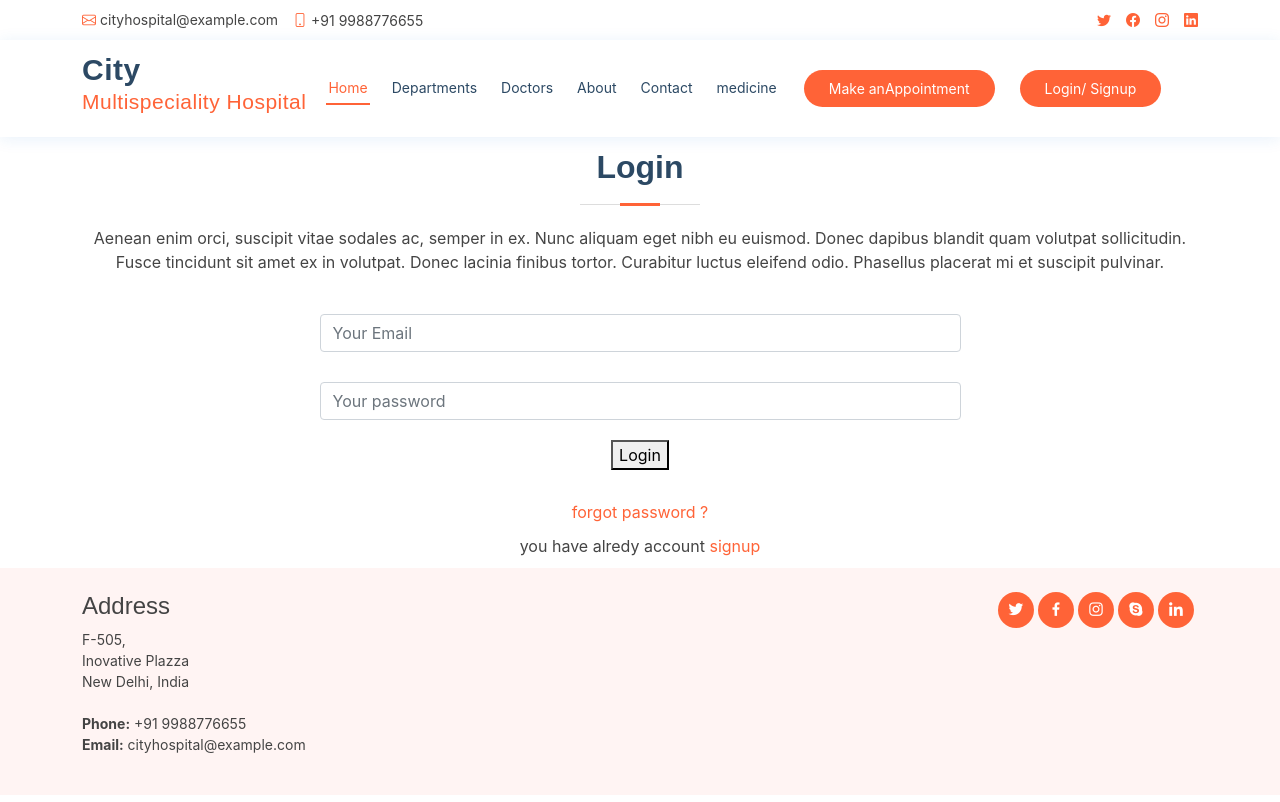
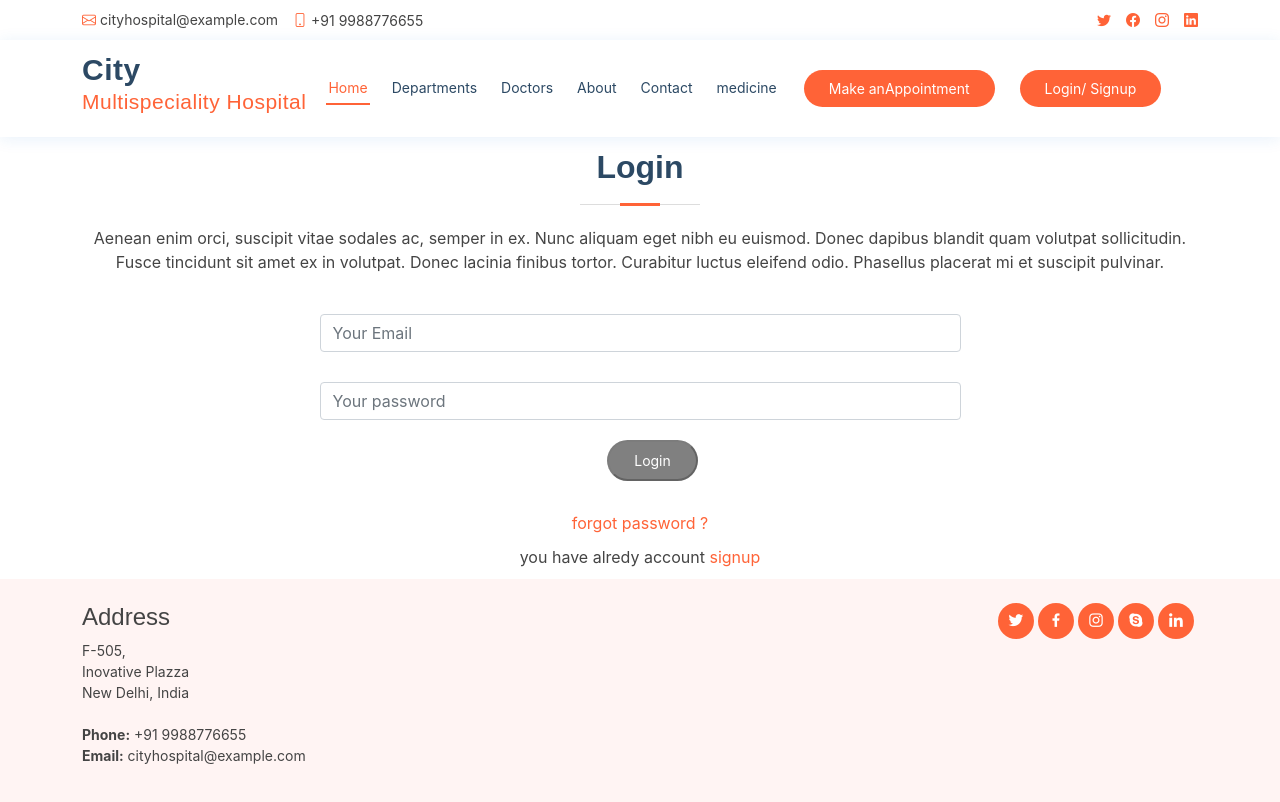
Before and after one commit to ketan2136/city-hospital, a React (Create React App) app: page /auth1 in a window 1280 px wide. Shown: the top 802 px of the page. Built offline with nearby package versions, Linux system fonts and the light colour scheme.

Commit message:
Custom button login style

```diff
--- a/package.json
+++ b/package.json
@@ -19,6 +19,7 @@
     "react-router-dom": "^6.14.1",
     "react-scripts": "5.0.1",
     "reactstrap": "^9.2.0",
+    "styled-components": "^6.0.2",
     "web-vitals": "^2.1.4",
     "yarn": "^1.22.19",
     "yup": "^1.2.0"
--- /dev/null
+++ b/src/userside/Components/UL/Button/Button.js
@@ -0,0 +1,30 @@
+import React from 'react';
+import { BaseButton, OutlineButton, PrimaryButton, SecondaryButton } from './Button.style';
+
+function Buttan({ children,type ,btndisabled=false }) {
+
+    const Buttontype = () => {
+        switch (type) {
+            case 'primary':
+                return PrimaryButton;
+            case 'secondary':
+                return SecondaryButton;
+            case 'outline':
+                return OutlineButton;
+
+            default:
+                return PrimaryButton;
+        }
+    }
+
+
+    const CostomButton = Buttontype();
+
+    return (
+        <CostomButton disabled={btndisabled}>
+            {children}
+        </CostomButton>
+    );
+}
+
+export default Buttan;
--- /dev/null
+++ b/src/userside/Components/UL/Button/Button.style.js
@@ -0,0 +1,45 @@
+import Styled, { styled } from 'styled-components'
+
+export const BaseButton = Styled.button`
+    margin-left: 25px;
+
+    border-radius: 50px;
+    padding: 8px 25px;
+    white-space: nowrap;
+    transition: 0.3s;
+    font-size: 14px;
+    display: inline-block;
+
+
+
+`;
+
+export const PrimaryButton = styled(BaseButton)`
+    background: ${props => props.disabled = true ? 'grey' : '#FF6337'};
+    color: #fff;
+
+     &:hover {
+         background:  ${props => props.disabled = true ? 'grey' : '#blue'};
+     }
+`;
+
+
+export const SecondaryButton = styled(BaseButton)`
+    background: red;
+    color: #fff;
+
+     &:hover {
+         background: black;
+     }
+`;
+
+
+export const OutlineButton = styled(BaseButton)`
+    background: none;
+    color: black;
+    border: 2px solid black;
+
+     &:hover {
+         background: blue;
+     }
+`;
--- /dev/null
+++ b/src/userside/Components/UL/CustomButtan.js
@@ -0,0 +1,25 @@
+// import React from 'react';
+// import { Button } from 'reactstrap';
+// import Styled from 'styled-components'
+
+// function CustomButton({btn}) {
+//     const Button = Styled.button`
+//     background: #red;
+//     border: 0;
+//     padding: 10px 35px;
+//     color: #fff;
+//     transition: 0.4s;
+//     border-radius: 50px;
+//     margin: 10px;
+//     &:hover {
+//         background: #black;
+//     }
+//     `
+//     return (
+//         <Button>
+//             {btn}
+//         </Button>
+//     );
+// }
+
+// export default CustomButton;
--- a/src/userside/Containar/Auth1.js
+++ b/src/userside/Containar/Auth1.js
@@ -2,9 +2,11 @@ import React, { useState } from 'react';
 import { Link, useNavigate } from 'react-router-dom';
 import * as yup from 'yup';
 import { Formik, useFormik } from 'formik';
+import Buttan from '../Components/UL/Button/Button';
+// import CustimButtan from '../Components/UL/CustomButtan'
 
 
-function Auth1(props) {
+function Auth1({btn}) {
     const [authtype, setauthtype] = useState('login');
     const navigate = useNavigate();
 
@@ -132,12 +134,12 @@ function Auth1(props) {
 
 
                 {
-                    authtype === 'login' ? <div id='login' className="text-center"><button type="submit">Login</button></div>
+                    authtype === 'login' ? <div id='login'  className="text-center"><Buttan type="primary" btndisabled={true}>Login</Buttan> </div>
                         :
                         authtype === 'signup' ?
-                            <div id='login' className="text-center"><button type="submit">Sign up</button></div>
+                            <div id='login' CustimButtan className="text-center"><Buttan type="secondary">Sigh up</Buttan></div>
                             :
-                            <div id='login' className="text-center"><button type="submit">submit</button></div>
+                            <div id='login' className="text-center"><Buttan type="outline">Submit</Buttan></div>
 
                 }
                 {/* {
```
Also changed, not shown: 1 other file (tests, documents, lock files or other folders).
